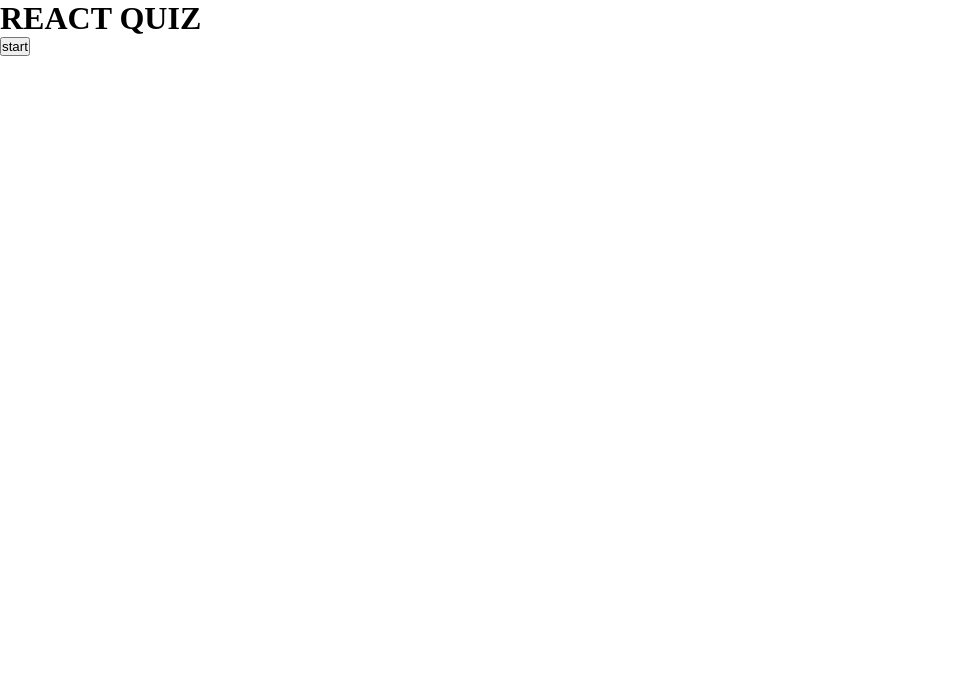
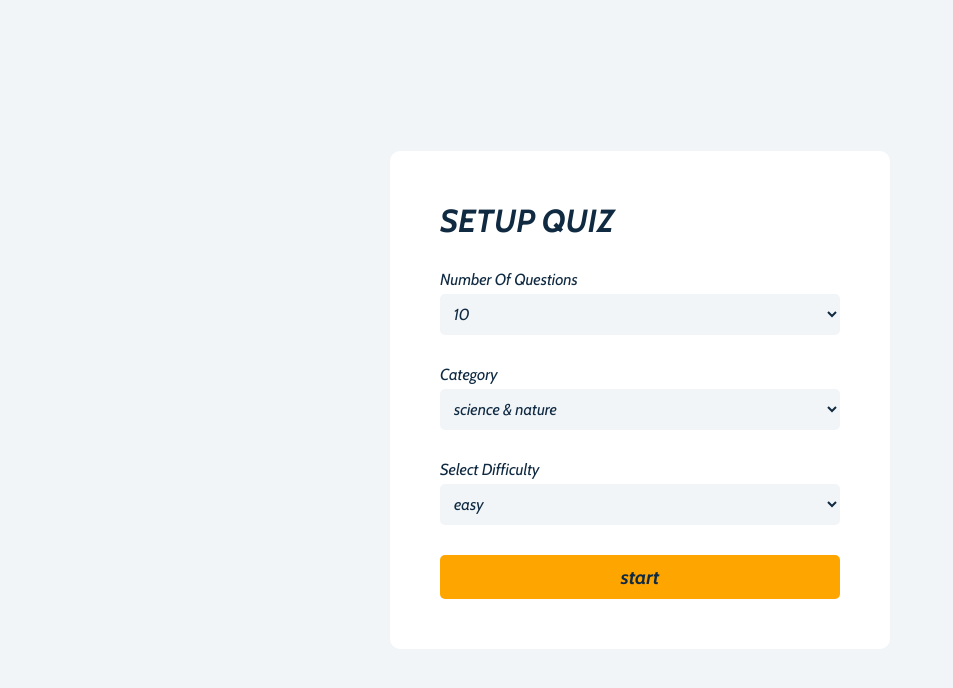
Before and after one commit to sajadgnf/react-quiz, a React (Create React App) app: page / in a window 1280 px wide. Shown: the top 688 px of the page, without its empty margins (0-953 px from the left). Built offline with nearby package versions, Linux system fonts and the light colour scheme; no server answers.

Commit message:
Bild a Optional SetupForm                 Bild Modal for Showing Results

```diff
--- a/package.json
+++ b/package.json
@@ -11,6 +11,7 @@
     "@types/react": "^17.0.38",
     "@types/react-dom": "^17.0.11",
     "axios": "^0.24.0",
+    "node-sass": "^7.0.1",
     "react": "^17.0.2",
     "react-dom": "^17.0.2",
     "react-scripts": "5.0.0",
--- a/public/index.html
+++ b/public/index.html
@@ -1,43 +1,23 @@
 <!DOCTYPE html>
 <html lang="en">
+
 <head>
   <meta charset="utf-8" />
   <link rel="icon" href="%PUBLIC_URL%/favicon.ico" />
   <meta name="viewport" content="width=device-width, initial-scale=1" />
   <meta name="theme-color" content="#000000" />
-    <meta
-      name="description"
-      content="Web site created using create-react-app"
-    />
+  <meta name="description" content="Web site created using create-react-app" />
   <link rel="apple-touch-icon" href="%PUBLIC_URL%/logo192.png" />
-    <!--
-      manifest.json provides metadata used when your web app is installed on a
-      user's mobile device or desktop. See https://developers.google.com/web/fundamentals/web-app-manifest/
-    -->
+  <link rel="preconnect" href="https://fonts.googleapis.com">
+  <link rel="preconnect" href="https://fonts.gstatic.com" crossorigin>
+  <link href="https://fonts.googleapis.com/css2?family=Cabin:ital,wght@1,400;1,700&display=swap" rel="stylesheet">
   <link rel="manifest" href="%PUBLIC_URL%/manifest.json" />
-    <!--
-      Notice the use of %PUBLIC_URL% in the tags above.
-      It will be replaced with the URL of the `public` folder during the build.
-      Only files inside the `public` folder can be referenced from the HTML.
+  <title>React Quiz</title>
+</head>
 
-      Unlike "/favicon.ico" or "favicon.ico", "%PUBLIC_URL%/favicon.ico" will
-      work correctly both with client-side routing and a non-root public URL.
-      Learn how to configure a non-root public URL by running `npm run build`.
-    -->
-    <title>React App</title>
-  </head>
 <body>
   <noscript>You need to enable JavaScript to run this app.</noscript>
   <div id="root"></div>
-    <!--
-      This HTML file is a template.
-      If you open it directly in the browser, you will see an empty page.
+</body>
 
-      You can add webfonts, meta tags, or analytics to this file.
-      The build step will place the bundled scripts into the <body> tag.
-
-      To begin the development, run `npm start` or `yarn start`.
-      To create a production bundle, use `npm run build` or `yarn build`.
-    -->
-  </body>
 </html>
--- /dev/null
+++ b/src/components/Modal.tsx
@@ -0,0 +1,22 @@
+import React from 'react';
+
+type Props = {
+    score: number;
+    questions: [];
+    reset: (e: React.MouseEvent<HTMLButtonElement>) => void;
+}
+
+const Modal: React.FC<Props> = ({ score, questions, reset }) => {
+
+    return (
+        <div className='modalContainer'>
+            <div className='modalContent'>
+                <h2>Congrats!</h2>
+                <p>You answerd {((score / questions.length) * 100).toFixed(0)}% of questions correctly</p>
+                <button onClick={reset}>Play Again</button>
+            </div>
+        </div>
+    );
+};
+
+export default Modal;
--- /dev/null
+++ b/src/components/SetupForm.tsx
@@ -0,0 +1,51 @@
+import React, { useContext } from 'react';
+
+//context
+import { QuestionCardContext } from '../context/QuestionCardProvider';
+
+//types
+import { Difficulty, Category } from "../services/api"
+
+const SetupForm = () => {
+    const {
+        error,
+        startQuiz,
+        totalQuestions,
+        setTotalQuestions,
+        category,
+        difficulty,
+        setCategory,
+        setDifficulty
+    } = useContext(QuestionCardContext)
+    return (
+
+        <form className='setupFrom' onSubmit={(e) => e.preventDefault()}>
+            <h2> SETUP QUIZ</h2 >
+
+            <label htmlFor="amount">Number Of Questions</label>
+            <select name="amount" value={totalQuestions} onChange={(e) => setTotalQuestions(Number(e.target.value))}>
+                <option value="5">5</option>
+                <option value="10">10</option>
+                <option value="20">20</option>
+            </select>
+
+            <label htmlFor="category">Category</label>
+            <select name="category" value={category} onChange={(e) => setCategory(e.target.value)}>
+                <option value={Category.SCIENCE_NATURE}>science & nature</option>
+                <option value={Category.HISTORY}>history</option>
+                <option value={Category.GEOGRAPHY}>Geography</option>
+            </select>
+
+            <label htmlFor="difficulty">Select Difficulty</label>
+            <select name="difficulty" value={difficulty} onChange={(e) => setDifficulty(e.target.value)}>
+                <option value={Difficulty.EASY}>easy</option>
+                <option value={Difficulty.MEDIUM}>medium</option>
+                <option value={Difficulty.HARD}>hard</option>
+            </select>
+            < button onClick={startQuiz}>start</button>
+            <p>{error && "Can't Generate Questions, Please Try Different Options"}</p>
+        </form >
+    );
+};
+
+export default SetupForm;
--- a/src/components/ShowCase.tsx
+++ b/src/components/ShowCase.tsx
@@ -5,6 +5,8 @@ import { QuestionCardContext } from '../context/QuestionCardProvider';
 
 //components
 import QuestionCard from './QuestionCard';
+import SetupForm from './SetupForm';
+import Modal from './Modal';
 
 const ShowCase = () => {
 
@@ -15,46 +17,48 @@ const ShowCase = () => {
         userAnswer,
         endGame,
         loading,
-        TOTAL_QUESTIONS,
-        startQuiz,
+        totalQuestions,
         checkAnswer,
-        nextQuestion
+        nextQuestion,
+        reset,
+        modal,
+        error
     } = useContext(QuestionCardContext)
 
+    //check if user chosed an answer
+    const userAnswerHandler = userAnswer.length && userAnswer[userAnswer.length - 1].question === questions[number].question
+
     return (
-        <div>
-            <h1>REACT QUIZ</h1>
-            {endGame || userAnswer.length === TOTAL_QUESTIONS ? < button onClick={startQuiz}>start</button> : null}
+        <div className='container'>
+            {endGame && !modal && <SetupForm />}
+
             {
                 loading && !endGame ?
-                    <p> Loading Questions...</p> :
+                    <p className='loading'></p> :
                     <div>
                         {
                             !endGame &&
-
-                            <div>
-                                <p>Score:{score}</p>
+                            <div className='questionContainer'>
                                 <QuestionCard
-                                    questionNr={number + 1}
-                                    totalQuestions={TOTAL_QUESTIONS}
+                                    questionNr={number +1}
+                                    totalQuestions={totalQuestions}
                                     question={questions[number].question}
+                                    correctAnswer={questions[number].correct_answer}
                                     answers={questions[number].answers}
-                                    userAnswer={userAnswer.length > number ? userAnswer : undefined}
+                                    userAnswer={userAnswerHandler ? userAnswer[userAnswer.length - 1] : undefined}
                                     callback={checkAnswer}
+                                    score={score}
+                                    number={number}
                                 />
 
-                                {
-                                    !endGame &&
-                                    userAnswer.length > number &&
-                                    number + 1 !== TOTAL_QUESTIONS &&
-                                    <button onClick={nextQuestion}>Next Question</button>
-                                }
+                                <button className='nextButton' onClick={nextQuestion}>Next Question</button>
                             </div>
                         }
                     </div>
             }
-        </div >
 
+            {modal && <Modal score={score} questions={questions} reset={reset} />}
+        </div>
     );
 };
 
--- a/src/context/QuestionCardProvider.tsx
+++ b/src/context/QuestionCardProvider.tsx
@@ -4,7 +4,7 @@ import React, { createContext, useEffect, useState } from 'react';
 import { getData } from '../services/api';
 
 //types
-import { Difficulty, Question } from "../services/api"
+import { Question, Difficulty, Category } from "../services/api"
 
 export type AnswerObject = {
     question: string;
@@ -19,25 +19,29 @@ const QuestionCardProvider = ({ children }: any) => {
 
     const [loading, setLoading] = useState(true)
     const [endGame, setEndGame] = useState(true)
+    const [modal, setModal] = useState(false)
     const [number, setNumber] = useState(0)
     const [score, setScore] = useState(0)
     const [questions, setQuestions] = useState<Question[]>([])
+    const [error, setError] = useState(false)
     const [userAnswer, setUserAnswer] = useState<AnswerObject[]>([])
-    const TOTAL_QUESTIONS = 10
+    const [totalQuestions, setTotalQuestions] = useState(10)
+    const [category, setCategory] = useState<Category>(Category.SCIENCE_NATURE)
+    const [difficulty, setDifficulty] = useState<Difficulty>(Difficulty.EASY)
 
     //starting the game
     const startQuiz = async () => {
-        setEndGame(false)
-        setLoading(true)
         setNumber(0)
         setScore(0)
         setUserAnswer([])
+        setEndGame(false)
 
         try {
-            setQuestions(await getData(TOTAL_QUESTIONS, Difficulty.EASY))
+            setQuestions(await getData(totalQuestions, difficulty, category))
             setLoading(false)
+
         } catch (error) {
-            console.log(error)
+            console.log(error);
         }
     }
 
@@ -47,6 +51,7 @@ const QuestionCardProvider = ({ children }: any) => {
             const answer = e.target.innerText
             const correct = questions[number].correct_answer === answer
             if (correct) setScore((prev) => prev + 1)
+
             const AnswerObject = {
                 question: questions[number].question,
                 answer,
@@ -57,32 +62,44 @@ const QuestionCardProvider = ({ children }: any) => {
         }
     }
 
+    const reset = () => {
+        setEndGame(true)
+        setNumber(0)
+        setScore(0)
+        setUserAnswer([])
+        setModal(false)
+    }
+
     //enf of the game
     const nextQuestion = () => {
         let nextQ = number + 1
-        if (nextQ === TOTAL_QUESTIONS) {
-            setEndGame(true)
+
+        if (nextQ === totalQuestions) {
+            setModal(true)
+        } else {
+            setNumber(nextQ)
         }
-        setNumber(nextQ)
     }
-
-
-    useEffect(() => {
-        const fetchAPI = async () => {
-            try {
-                setQuestions(await getData(TOTAL_QUESTIONS, Difficulty.EASY))
-                setLoading(false)
-            } catch (error) {
-                console.log(error)
-            }
-        }
-
-        fetchAPI()
-    }, [])
 
     return (
         <QuestionCardContext.Provider value={{
-            questions, number, score, userAnswer, endGame, TOTAL_QUESTIONS, loading, startQuiz, checkAnswer, nextQuestion
+            questions,
+            number,
+            score, userAnswer,
+            endGame,
+            totalQuestions,
+            loading,
+            category,
+            difficulty,
+            modal,
+            error,
+            startQuiz,
+            checkAnswer,
+            nextQuestion,
+            setTotalQuestions,
+            setCategory,
+            setDifficulty,
+            reset
         }}>
             {children}
         </ QuestionCardContext.Provider>
--- a/src/index.css
+++ /dev/null
@@ -1,5 +0,0 @@
-* {
-  margin: 0;
-  padding: 0;
-  box-sizing: border-box;
-}
--- /dev/null
+++ b/src/index.scss
@@ -0,0 +1,238 @@
+* {
+  margin: 0;
+  padding: 0;
+  box-sizing: border-box;
+  color: #102a42;
+  font-family: "Cabin", sans-serif;
+}
+
+body {
+  background: #f1f5f8;
+  min-height: 100vh;
+}
+
+//showCase
+.container {
+  display: flex;
+  justify-content: center;
+  align-items: center;
+  flex-direction: column;
+  min-height: 100vh;
+}
+
+//api loading
+.loading {
+  width: 6rem;
+  height: 6rem;
+  border: 3px solid #dfdfdf;
+  border-top-color: hsl(205, 78%, 60%);
+  border-radius: 50%;
+  margin: auto;
+  animation: spinner 0.5s linear infinite;
+}
+
+@keyframes spinner {
+  to {
+    transform: rotate(360deg);
+  }
+}
+
+.setupFrom {
+  background-color: #fff;
+  border-radius: 10px;
+  height: auto;
+  width: 500px;
+  max-width: 80vw;
+  padding: 50px;
+
+  h2 {
+    margin-bottom: 30px;
+    font-size: 2rem;
+  }
+
+  input,
+  select,
+  button {
+    display: block;
+    margin: 5px auto 30px;
+    width: 100%;
+    padding: 10px;
+    font-size: 1rem;
+    border: none;
+    outline: none;
+    border-radius: 5px;
+    background-color: #f1f5f8;
+  }
+
+  button {
+    background-color: rgb(255, 165, 0);
+    font-weight: bold;
+    cursor: pointer;
+    font-size: 1.2rem;
+    margin: 0;
+
+    &:hover {
+      background-color: rgb(247, 160, 0);
+      color: #fff;
+      transition: all 0.3s linear;
+    }
+  }
+}
+
+.questionContainer {
+  background-color: #fff;
+  width: 70rem;
+  max-width: 90vw;
+  display: flex;
+  padding: 50px;
+  align-items: center;
+  flex-direction: column;
+  border-radius: 5px;
+
+  .title {
+    display: flex;
+    justify-content: space-between;
+    align-items: center;
+    width: 100%;
+  }
+
+  .score {
+    color: #25bb32;
+  }
+
+  .question {
+    font-size: 2.5rem;
+    text-align: center;
+    margin: 50px 0;
+  }
+}
+
+.answerButton {
+  border: none;
+  outline: none;
+  border-radius: 5px;
+  padding: 12px;
+  font-size: 1rem;
+  width: 80%;
+  margin: 5px;
+  cursor: pointer;
+  background: #8bcbf9;
+  transition: all 0.3s linear;
+
+  &:hover {
+    background: #0b7dce;
+  }
+
+  &:hover * {
+    color: #fff;
+  }
+}
+
+.correct {
+  background-color: rgb(0, 255, 106);
+  pointer-events: none;
+}
+
+.incorrect {
+  background-color: orangered;
+  pointer-events: none;
+}
+
+.nextButton {
+  background-color: orange;
+  border: none;
+  border-radius: 5px;
+  cursor: pointer;
+  outline: none;
+  padding: 8px;
+  width: 250px;
+  max-width: 30vw;
+  margin-top: 30px;
+  margin-left: auto;
+  font-size: 1rem;
+  font-weight: bold;
+
+  &:hover {
+    background-color: rgb(247, 160, 0);
+    color: #fff;
+    transition: all 0.3s linear;
+  }
+}
+
+//modal
+.modalContainer {
+  height: 100vh;
+  width: 100vw;
+  position: absolute;
+  top: 0;
+  left: 0;
+  display: flex;
+  justify-content: center;
+  align-items: center;
+  background-color: rgba($color: #000000, $alpha: 0.6);
+}
+
+.modalContent {
+  background-color: #fff;
+  width: 600px;
+  max-width: 90vw;
+  height: 250px;
+  border-radius: 5px;
+  display: flex;
+  justify-content: center;
+  align-items: center;
+  flex-direction: column;
+  text-align: center;
+
+  h2 {
+    font-size: 3rem;
+  }
+
+  p {
+    font-size: 1.5rem;
+    margin: 10px 0 40px;
+  }
+
+  button {
+    border: none;
+    border-radius: 5px;
+    background-color: orange;
+    cursor: pointer;
+    outline: none;
+    font-size: 1rem;
+    font-weight: bold;
+    padding: 8px;
+    width: 150px;
+    letter-spacing: 2px;
+  }
+}
+
+// responsive
+@media (max-width: 930px) {
+  .question {
+    font-size: 2rem !important;
+  }
+}
+
+@media (max-width: 600px) {
+
+  .setupFrom button {
+    font-size: 1rem;
+  }
+
+  .questionContainer {
+    padding: 20px;
+
+    .title {
+      flex-direction: column;
+    }
+  }
+
+  .answerButton {
+    font-size: 0.9rem;
+  }
+
+  .nextButton {
+    font-size: 0.9rem;
+  }
+}
--- a/src/index.tsx
+++ b/src/index.tsx
@@ -1,6 +1,6 @@
 import React from 'react';
 import ReactDOM from 'react-dom';
-import './index.css';
+import './index.scss';
 import App from './App';
 
 ReactDOM.render(
--- a/src/services/api.ts
+++ b/src/services/api.ts
@@ -1,10 +1,18 @@
 import axios from "axios";
+import { useEffect } from "react";
 import { shuffleArray } from "../helpers/utils";
 
 export enum Difficulty {
     EASY = "easy",
     MEDIUM = "medium",
     HARD = "hard"
+}
+
+export enum Category {
+    GEOGRAPHY = "22",
+    SCIENCE_NATURE = "17",
+    HISTORY = '23'
+
 }
 
 export type Question = {
@@ -17,15 +25,15 @@ export type Question = {
 }
 
 
-const getData = async (amount: number, difficulty: Difficulty) => {
+const getData = async (amount: number, difficulty: Difficulty, category: Category) => {
 
-    const BASE_URL = `https://opentdb.com/api.php?amount=${amount}&difficulty=${difficulty}&type=multiple`
+    const BASE_URL = `https://opentdb.com/api.php?amount=${amount}&category=${category}&difficulty=${difficulty}&type=multiple`
+
     const response = await axios.get(BASE_URL)
 
     return response.data.results.map((question: Question) => ({
         ...question,
         answers: shuffleArray([question.correct_answer, ...question.incorrect_answers])
     }))
-};
-
-export { getData };
+}
+export { getData }
```
Also changed, not shown: src/components/QuestionCard.tsx (+23 -9 lines), 1 other file (tests, documents, lock files or other folders). Lines whose indentation alone changed are shown as unchanged.
